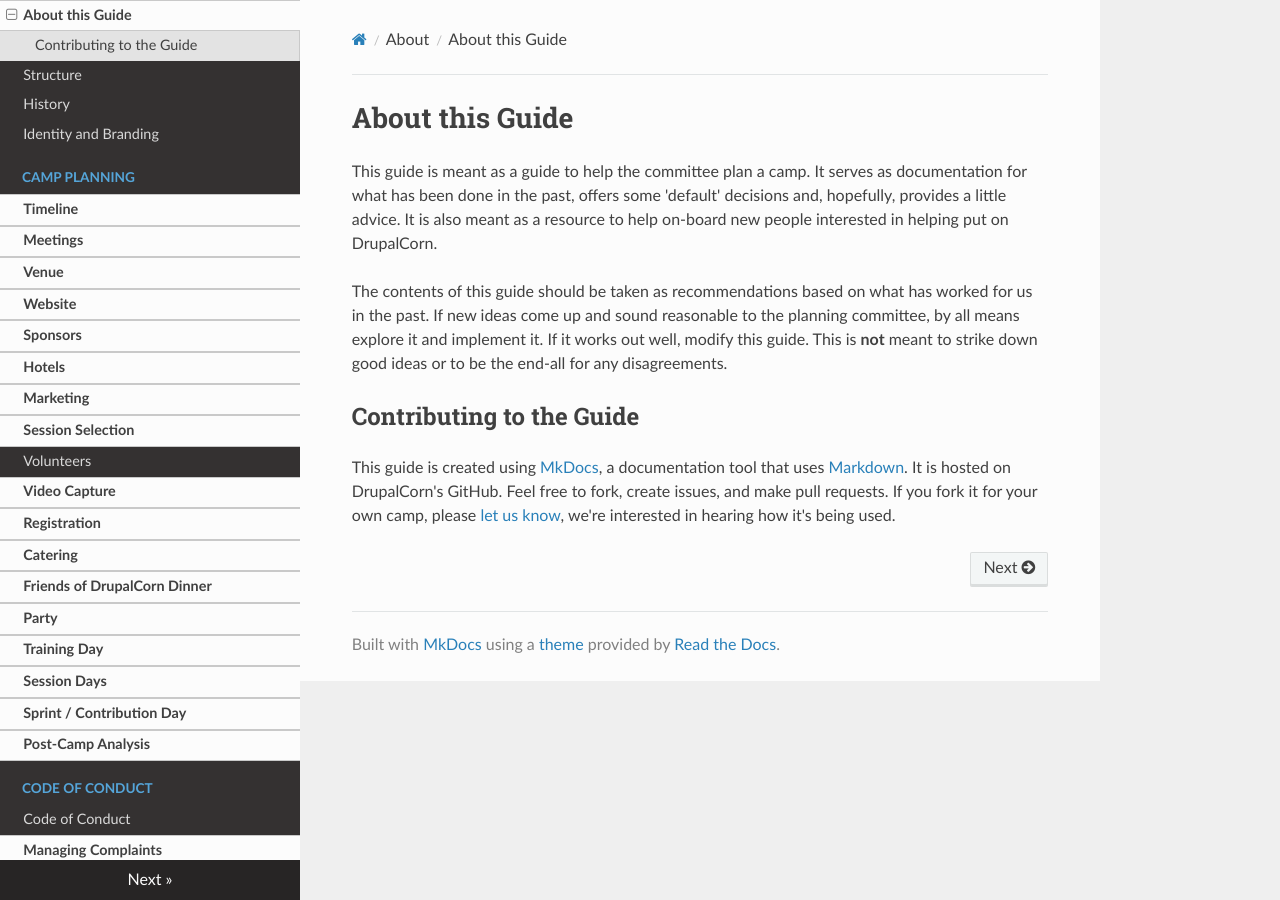
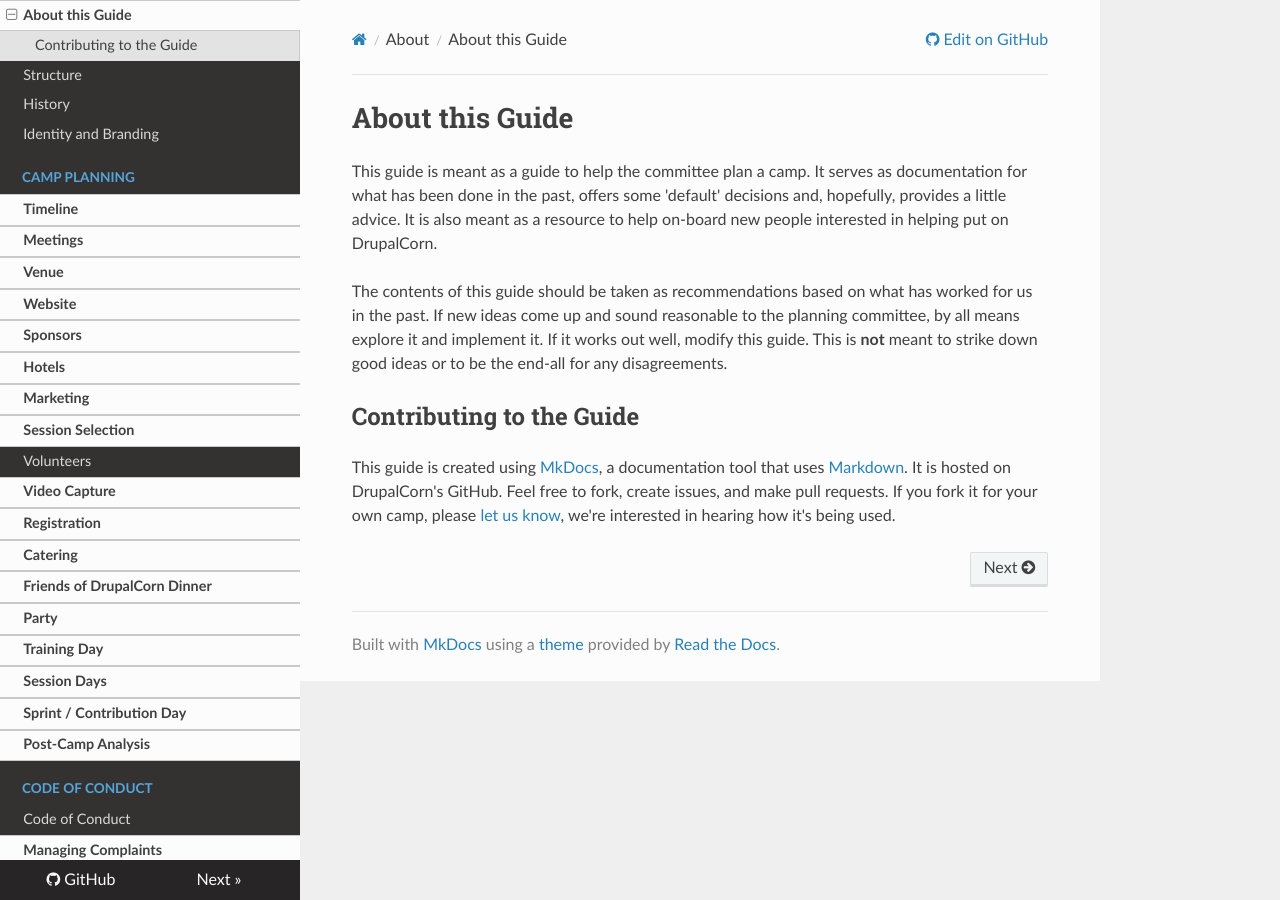
Before and after one commit to drupalcorn/guide, an MkDocs documentation site: the page built from docs/index.md, in a window 1280 px wide. Built offline with MkDocs 1.6.1, drawn with Linux system fonts in a browser that asks for light colours; nearby versions of some CDN libraries; some of the changed lines change nothing that is shown.

Commit message:
Adding repo_url for edit on github links

```diff
--- a/mkdocs.yml
+++ b/mkdocs.yml
@@ -1,5 +1,6 @@
 site_name: DrupalCorn Guide
 theme: readthedocs
+repo_url: https://github.com/drupalcorn/guide
 nav:
   - About:
     - About this Guide: 'index.md'
```
